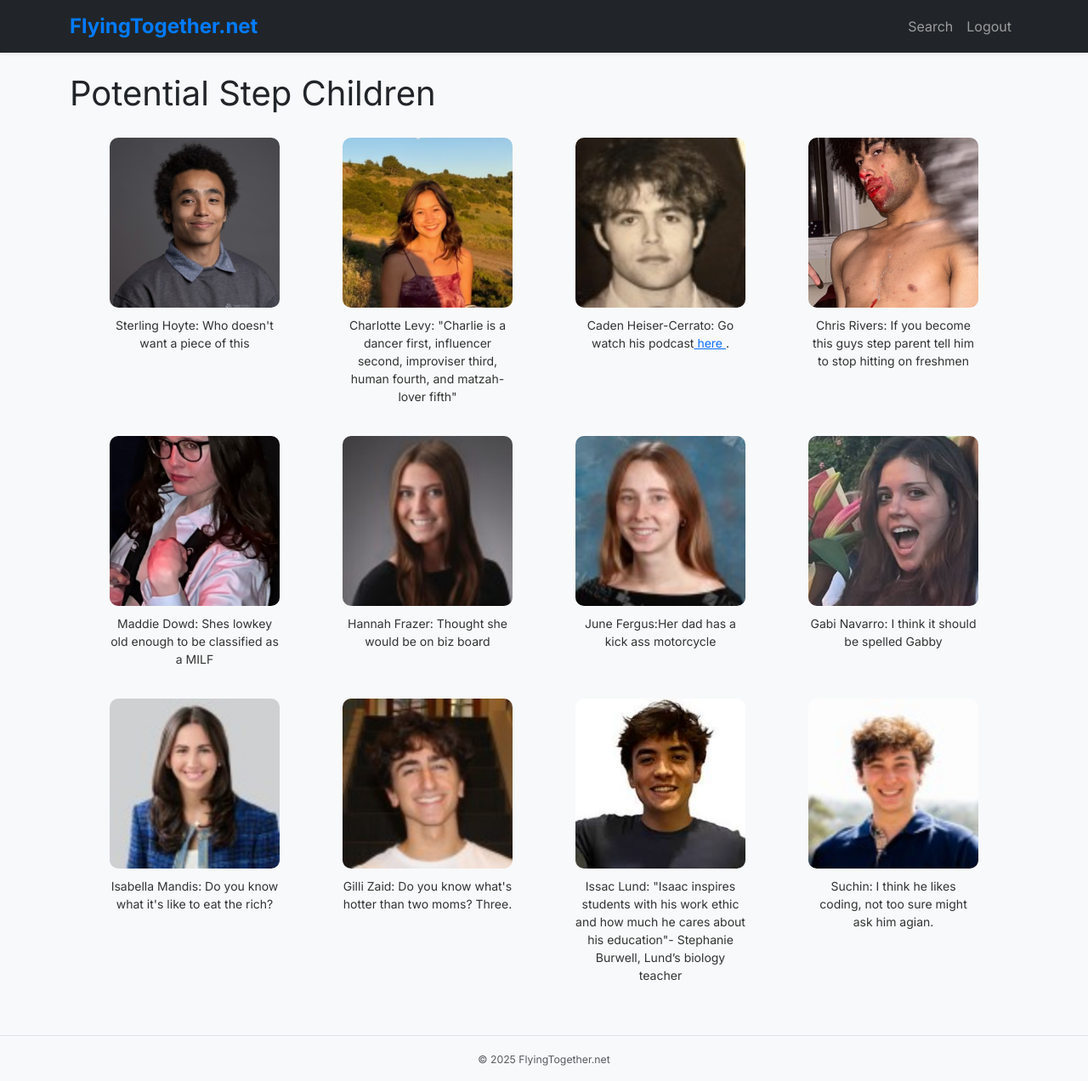
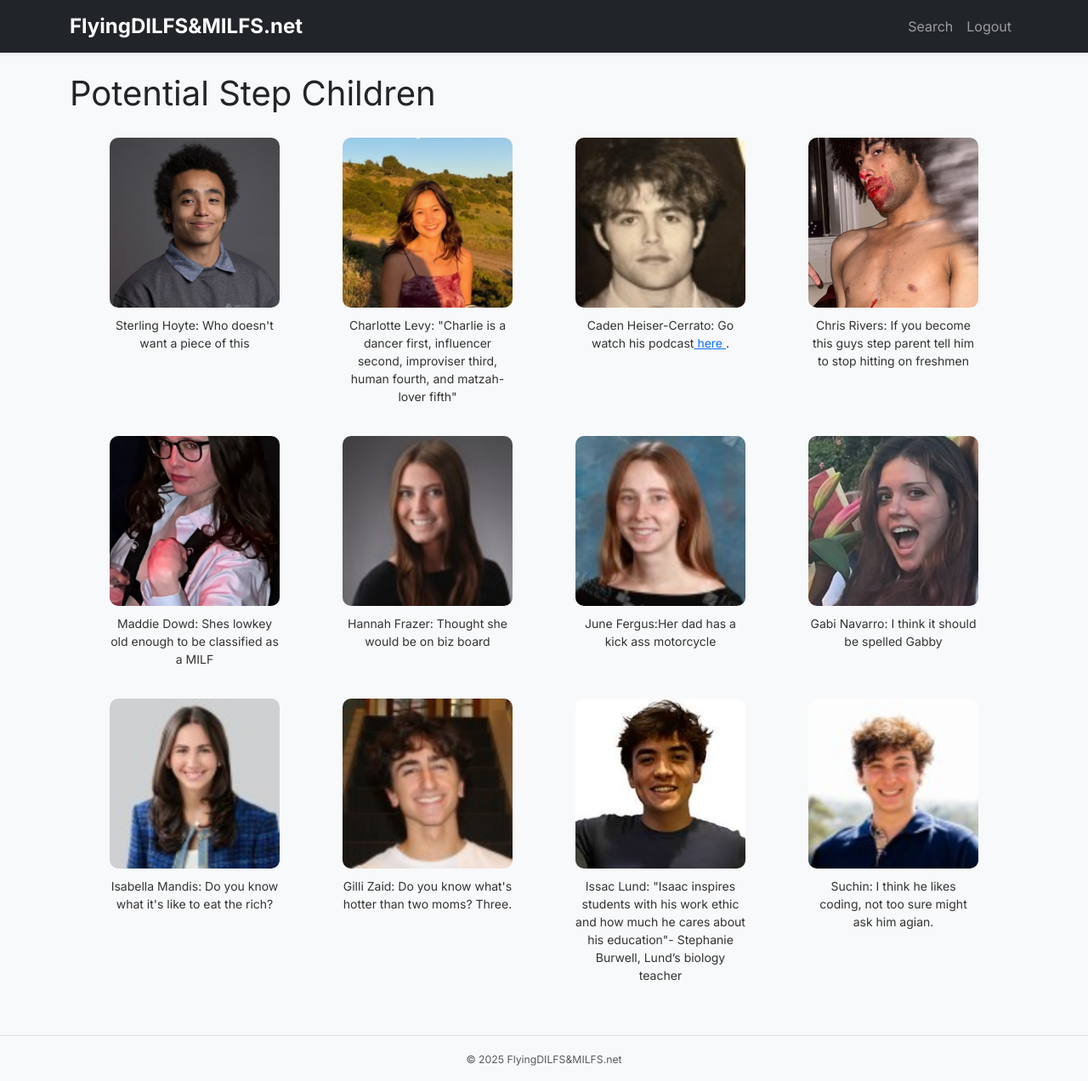
Before and after one commit to 1020robert/LampoonTech, a Flask app: page /children in a window 1280 px wide. Shown: the whole page at 85% size. Run offline with Flask 3, Linux system fonts and the light colour scheme; a user stored in the database is signed in; some libraries are stand-ins or nearby versions.

Commit message:
Update layout.html

```diff
--- a/templates/layout.html
+++ b/templates/layout.html
@@ -26,7 +26,9 @@
   <body class="{% block body_class %}default-page{% endblock %}">
     <nav class="navbar navbar-expand-lg navbar-dark bg-dark shadow-sm">
       <div class="container">
-        <a class="navbar-brand fw-bold text-primary" href="/">FlyingTogether.net</a>
+        <a class="navbar-brand fw-bold" href="/">
+          <span class="red">FlyingDILFS&amp;MILFS.net</span>
+        </a>
         <button
           class="navbar-toggler"
           type="button"
@@ -65,7 +67,7 @@
     </main>
 
     <footer class="bg-light text-center py-3 mt-auto border-top">
-      <small class="text-muted">&copy; 2025 FlyingTogether.net</small>
+      <small class="text-muted">&copy; 2025 FlyingDILFS&amp;MILFS.net</small>
     </footer>
 
     <!-- Bootstrap JS -->
```
